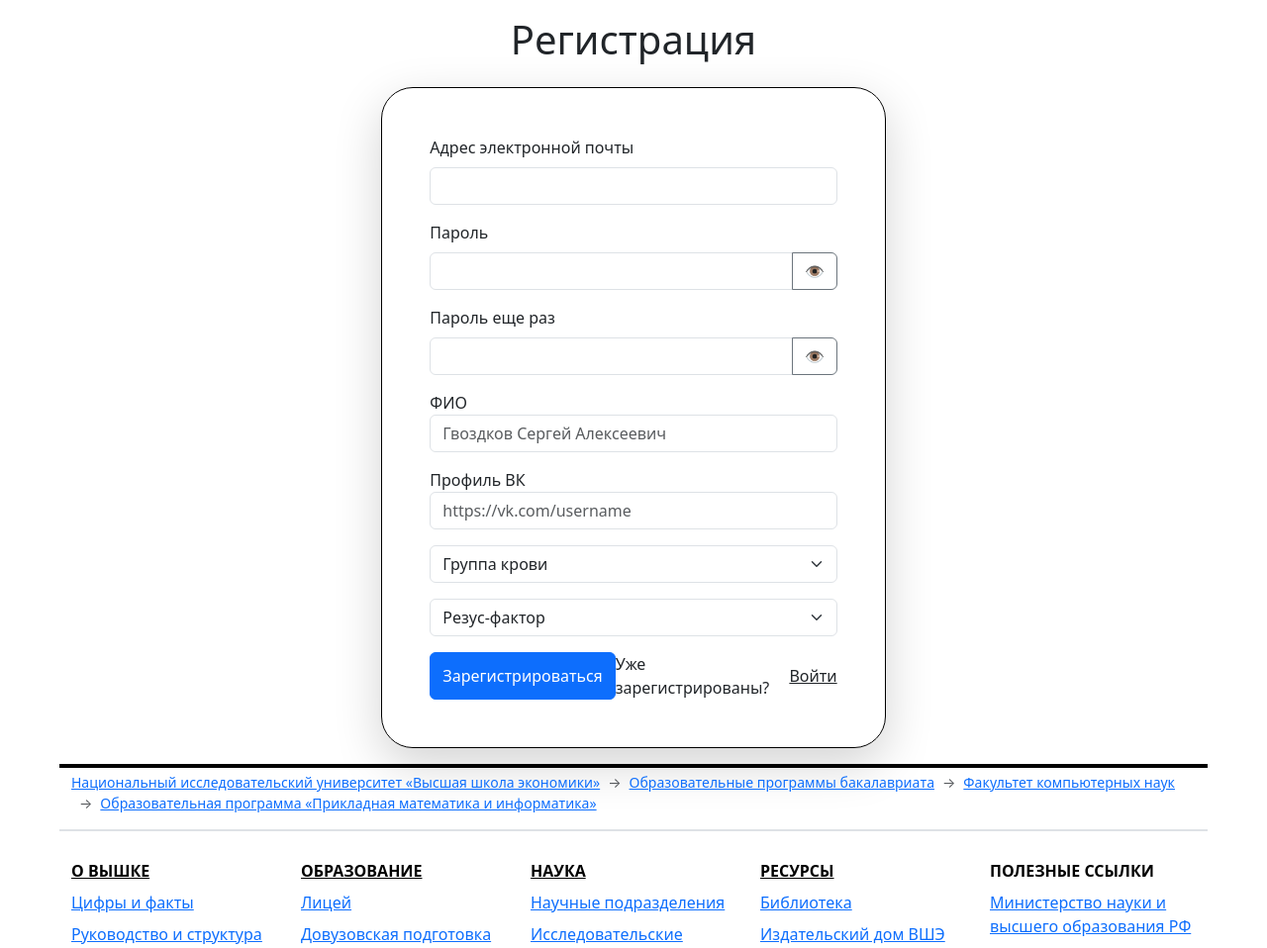
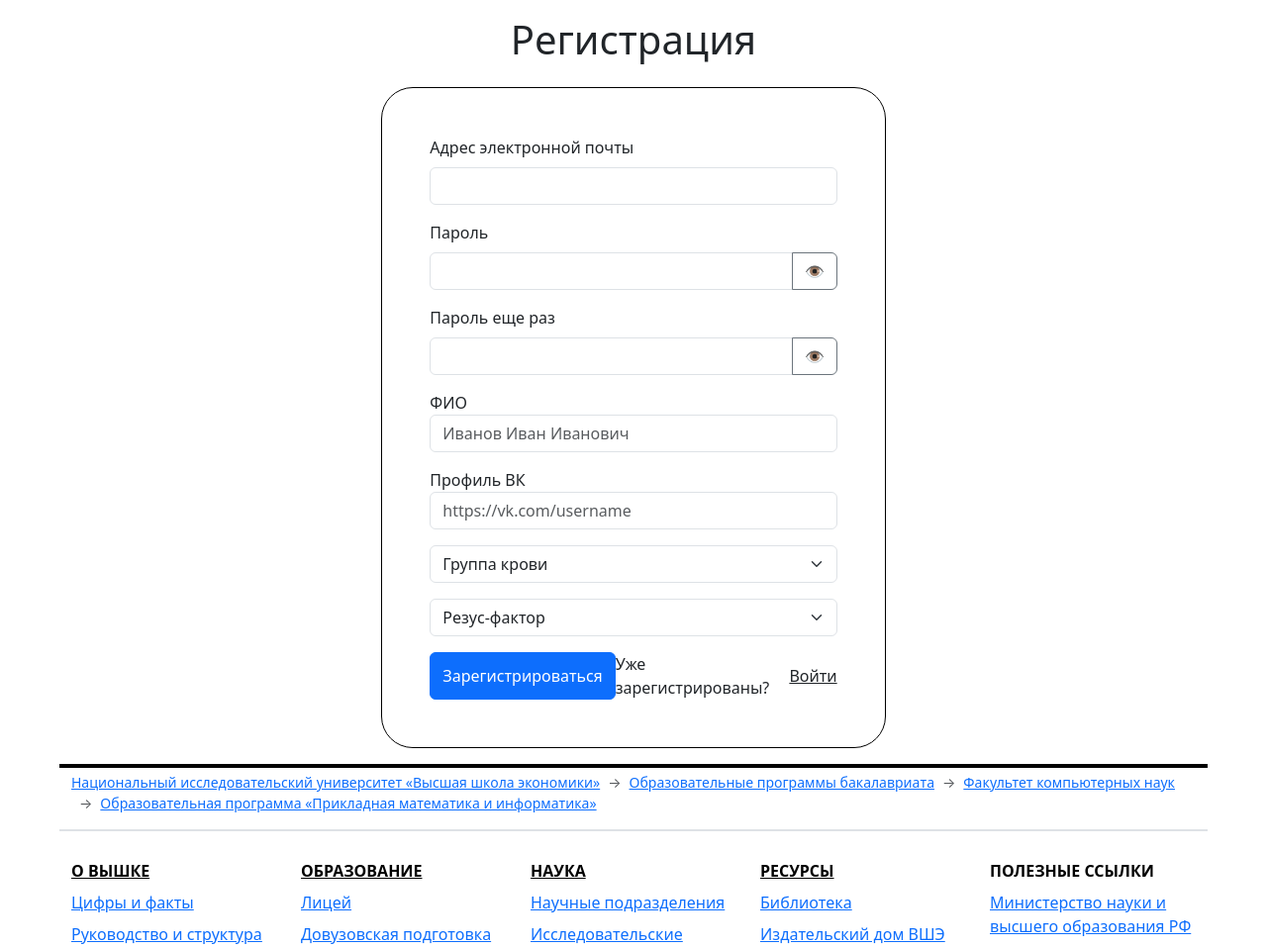
Before and after one commit to urnurii/Web_LR3, a PHP site: page /pages/register.php in a window 1280 px wide. Shown: the part 64-1022 px from the top of the page at 99% size. Run offline with PHP 8.4, Linux system fonts and the light colour scheme.

Commit message:
edited forms of login and register

```diff
--- a/pages/login.php
+++ b/pages/login.php
@@ -11,7 +11,7 @@
     <div class="row">
         <div class="col-md-5 mx-auto">
             <h1 class="text-center pb-3">Вход в систему</h1>
-            <form class="border border-black rounded-5 shadow-lg py-5 px-5" method="post">
+            <form class="border border-black rounded-5 py-5 px-5" method="post">
                 <?php
                 if (!empty($error)) {
                     echo "<div class='mb-3 text-danger'>";
--- a/pages/register.php
+++ b/pages/register.php
@@ -11,7 +11,7 @@
     <div class="row">
         <div class="col-md-5 mx-auto">
             <h1 class="text-center pb-3">Регистрация</h1>
-            <form class="border border-black rounded-5 shadow-lg py-5 px-5" method="post">
+            <form class="border border-black rounded-5 py-5 px-5" method="post">
                 <!-- Вывод ошибок -->
                 <?php
                 if (!empty($errors)) {
@@ -56,7 +56,7 @@
                 <div class="mb-3">
                     <label>ФИО</label>
                     <input type="text" class="form-control" name="fio"
-                           value="<?= htmlspecialchars($_POST['fio'] ?? '') ?>" placeholder="Гвоздков Сергей Алексеевич" maxlength="255" required>
+                           value="<?= htmlspecialchars($_POST['fio'] ?? '') ?>" placeholder="Иванов Иван Иванович" maxlength="255" required>
                 </div>
 
                 <!-- Поле для ввода ссылки на профиль ВК -->
```
